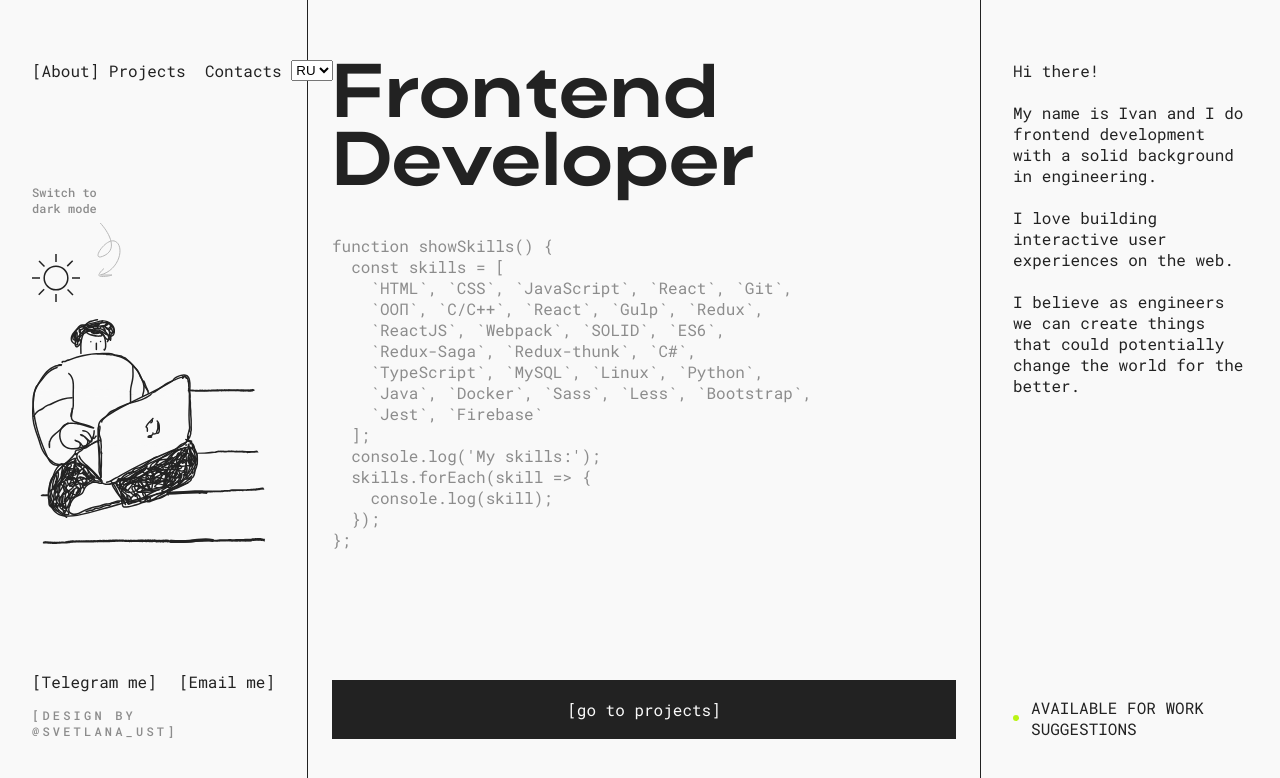
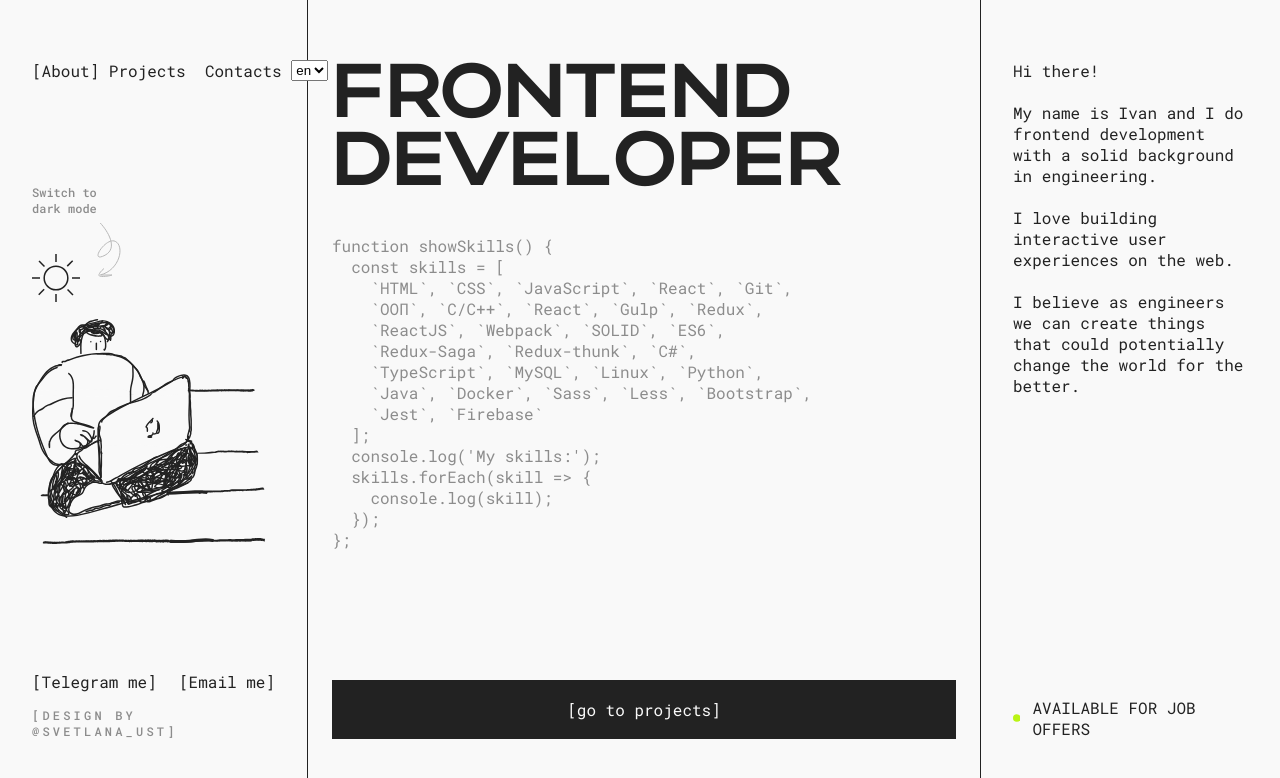
Before and after one commit to ivan-ust402/MP-portfolio, a React (Create React App) app: page / in a window 1280 px wide. Shown: the top 778 px of the page. Built offline with nearby package versions, Linux system fonts and the light colour scheme.

Commit message:
feat: init localization

```diff
--- a/package.json
+++ b/package.json
@@ -14,8 +14,10 @@
     "eslint-plugin-sort-keys-fix": "^1.1.2",
     "eslint-plugin-typescript-sort-keys": "^3.2.0",
     "eslint-plugin-unused-imports": "3.0.0",
+    "i18next": "^23.12.1",
     "react": "^18.3.1",
     "react-dom": "^18.3.1",
+    "react-i18next": "^15.0.0",
     "react-router-dom": "^6.24.1",
     "react-scripts": "5.0.1",
     "sass": "^1.77.8",
--- a/src/components/AboutRightSidebar/AboutRightSidebar.tsx
+++ b/src/components/AboutRightSidebar/AboutRightSidebar.tsx
@@ -15,7 +15,7 @@ export const AboutRightSidebar = () => {
         <svg className={styles.rightSidebar__point}width="8" height="8" viewBox="0 0 8 8" fill="none" xmlns="http://www.w3.org/2000/svg">
           <circle cx="4" cy="4" r="4" fill="#BAF415" />
         </svg>
-        <p className="text" style={{ textTransform: 'uppercase' }}>Available for work suggestions</p>
+        <p className="text" style={{ textTransform: 'uppercase' }}>Available for job offers</p>
       </div>
     </div>
   )
--- a/src/components/LeftSidebar/LeftSidebar.tsx
+++ b/src/components/LeftSidebar/LeftSidebar.tsx
@@ -13,7 +13,7 @@ export const LeftSidebar = () => {
     try {
       setErrorCopyText('')
       await navigator.clipboard.writeText(text)
-      setSuccessCopyText('Text copied successfully!')
+      setSuccessCopyText('Email address copied successfully!')
       await new Promise((res) => setTimeout(res, 1500))
       setSuccessCopyText('')
     } catch (error) {
--- a/src/components/Navigation/Navigation.tsx
+++ b/src/components/Navigation/Navigation.tsx
@@ -1,10 +1,15 @@
-import React from 'react'
+import i18next from 'i18next'
+import React, { useCallback } from 'react'
 import { NavLink } from 'react-router-dom'
 import styles from 'src/components/Navigation/navigation.module.scss'
 
-const setActiveClassName = ({isActive}: {isActive: boolean}) => isActive ? `${styles.nav__activeLink} ${styles.nav__link}` : styles.nav__link
+const setActiveClassName = ({ isActive }: { isActive: boolean }) => isActive ? `${styles.nav__activeLink} ${styles.nav__link}` : styles.nav__link
 
 export const Navigation = () => {
+  const onChangeLanguage = useCallback((event: React.FormEvent<HTMLSelectElement>) => {
+    i18next.changeLanguage(event.currentTarget.value)
+  }, [])
+
   return (
     <nav className={styles.nav}>
       <NavLink to='/' className={setActiveClassName}>
@@ -16,9 +21,14 @@ export const Navigation = () => {
       <NavLink to='/contacts' className={setActiveClassName}>
         Contacts
       </NavLink>
-      <select className={styles.nav__select} name="language" >
-        <option value="RU">RU</option>
-        <option value="EN">EN</option>
+      <select className={styles.nav__select} name="language" onChange={onChangeLanguage}>
+        {i18next.languages.map((item, index) => {
+          return (
+            <option value={item} key={index} style={{
+              textTransform: 'uppercase'
+            }}>{item}</option>
+          )
+        })}
       </select>
     </nav>
   )
--- a/src/index.tsx
+++ b/src/index.tsx
@@ -3,13 +3,8 @@ import ReactDOM from 'react-dom/client'
 import 'src/assets/fonts/stylesheet.css'
 import 'src/index.scss'
 import { App } from 'src/App'
-import { ThemeProvider } from 'src/services/ThemeService'
 
 const root = ReactDOM.createRoot(document.getElementById('root') as HTMLElement)
 root.render(
-  <React.StrictMode>
-    <ThemeProvider>
-      <App />
-    </ThemeProvider>
-  </React.StrictMode>
+    <App />
 )
--- a/src/pages/About/About.tsx
+++ b/src/pages/About/About.tsx
@@ -2,13 +2,15 @@ import React from 'react'
 import styles from './about.module.scss'
 import { AboutRightSidebar } from 'src/components'
 import { Link } from 'react-router-dom'
+import { useTranslation } from 'react-i18next'
 
 export const About = () => {
+  const { t } = useTranslation()
   return (
     <div className={styles.about}>
       <div className={styles.about__main}>
         <div className={styles.about__content}>
-          <h1>Frontend Developer</h1>
+          <h1>{t('screens.about.title')}</h1>
           <div className={styles.about__text}>
             <p>function showSkills() {'{'}</p>
             <p>&nbsp;&nbsp;const skills = {'['}</p>
--- a/src/pages/About/about.module.scss
+++ b/src/pages/About/about.module.scss
@@ -1,6 +1,7 @@
 .about {
   display: flex;
   flex-direction: row;
+  min-height: 100vh;
   &__main {
     flex: 3;
     padding-top: 60px;
--- /dev/null
+++ b/src/services/i18n/I18nService.tsx
@@ -0,0 +1,52 @@
+import i18n from 'i18next'
+import { useEffect, useState } from 'react'
+import { I18nextProvider, initReactI18next } from 'react-i18next'
+import en from './translations/en.json';
+import ru from './translations/ru.json';
+
+interface Props {
+  children: JSX.Element
+}
+
+const localResources = {
+  en: {
+    common: en
+  },
+  ru: {
+    common: ru
+  }
+}
+
+const initLocales = () =>
+  i18n
+    .use(initReactI18next)
+    .init({
+      compatibilityJSON: 'v3',
+      defaultNS: 'common',
+      fallbackLng: ['en', 'ru'],
+      interpolation: {
+        escapeValue: false // react already safes from xss
+      },
+      keySeparator: '.',
+      ns: ['common'],
+      nsSeparator: '::',
+      react: {
+        useSuspense: false
+      },
+      resources: localResources
+    })
+
+
+export const I18nProvider = ({ children }: Props) => {
+  const [i18nLoading, setI18nLoading] = useState(true)
+
+  useEffect(() => {
+    initLocales()
+      .catch((err) => console.log(err))
+      .finally(() => {
+        setI18nLoading(false)
+      })
+  }, [])
+  if (i18nLoading) { return null }
+  return <I18nextProvider i18n={i18n}>{children}</I18nextProvider>
+}
--- /dev/null
+++ b/src/services/i18n/translations/en.json
@@ -0,0 +1,12 @@
+{
+  "screens": {
+    "about": {
+      "title": "FRONTEND DEVELOPER"
+    }
+  },
+  "components": {
+    "leftSidebar": {
+
+    }
+  }
+}
--- /dev/null
+++ b/src/services/i18n/translations/ru.json
@@ -0,0 +1,7 @@
+{
+  "screens": {
+    "about": {
+      "title": "ФРОНТЕНД РАЗРАБОТЧИК"
+    }
+  }
+}
```
Also changed, not shown: src/App.tsx (+8 -18 lines), 1 other file (tests, documents, lock files or other folders).
